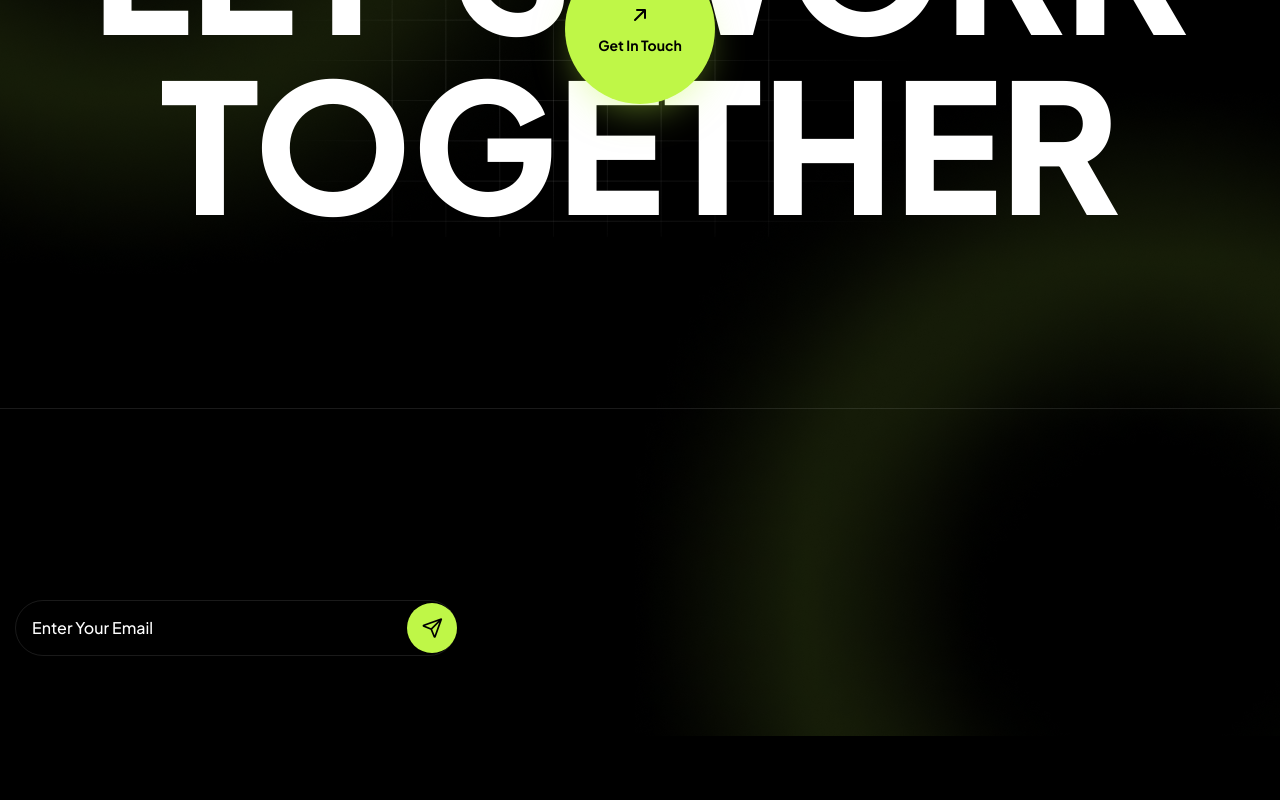
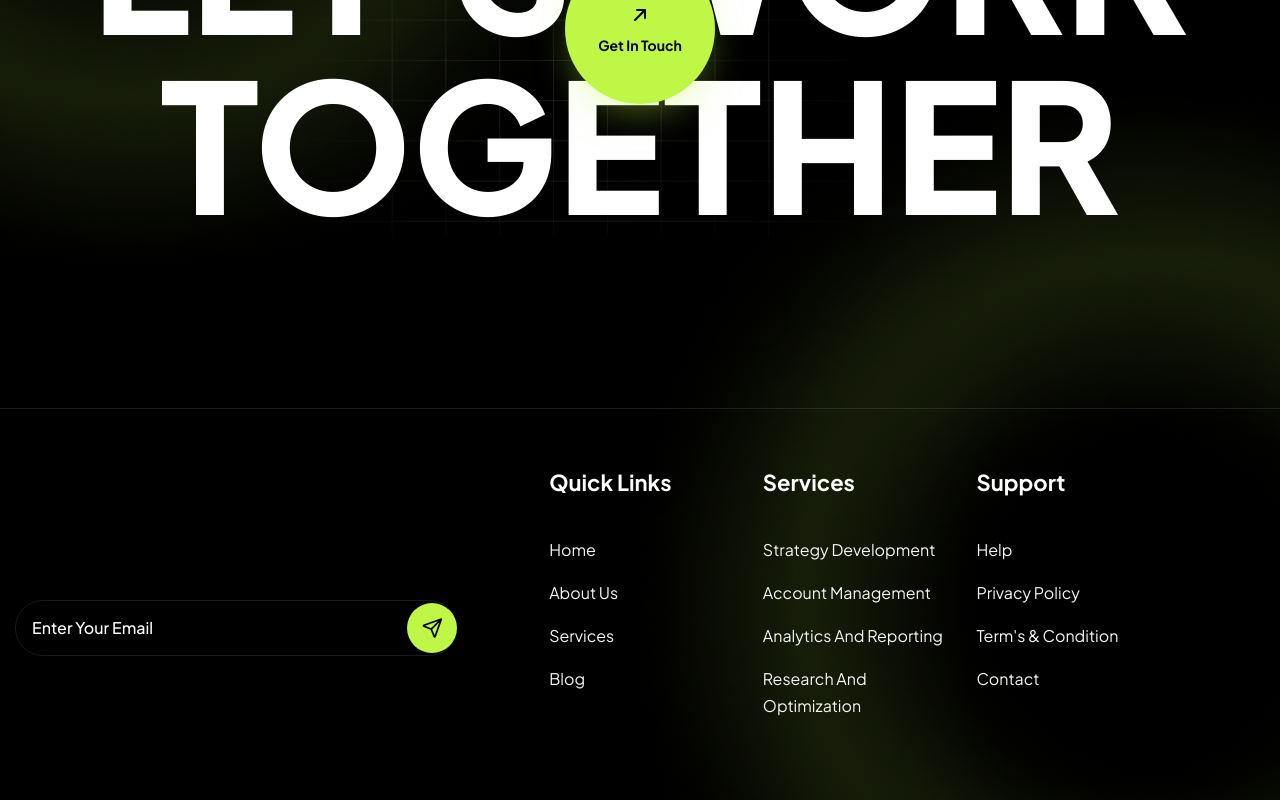
Before and after one commit to Jisap/vite-truesocial2, a React (Vite) app: page / in a window 1280 px wide. Shown: the part 10700-11500 px from the top of the page. Before the commit the page ends 11436 px from the top, so only its background shows below. Built offline with nearby package versions, Linux system fonts and the light colour scheme.

Commit message:
feat: implement footer component with collaborative CTA and link columns

```diff
--- a/src/components/layout/Footer.jsx
+++ b/src/components/layout/Footer.jsx
@@ -2,6 +2,7 @@ import { Link } from "react-router-dom"
 import { footerLinks, footerSocialLinks } from "@/data/footer"
 import { siteConfig } from "../../data/siteConfig"
 import SectionTitle from "../ui/SectionTitle"
+import FooterColumn from "../ui/FooterColumn"
 
 const Footer = () => {
   return (
@@ -85,6 +86,22 @@ const Footer = () => {
                   </button>
                 </form>
               </div>
+
+              <FooterColumn
+                title="Quick Links"
+                links={footerLinks.quickLinks}
+                className="md:col-span-4 lg:col-span-2"
+              />
+              <FooterColumn
+                title="Services"
+                links={footerLinks.services}
+                className="md:col-span-4 lg:col-span-2"
+              />
+              <FooterColumn
+                title="Support"
+                links={footerLinks.support}
+                className="md:col-span-4 lg:col-span-2"
+              />
             </div>
           </div>
         </div>
--- /dev/null
+++ b/src/components/ui/FooterColumn.jsx
@@ -0,0 +1,28 @@
+import React from 'react'
+import { Link } from 'react-router-dom'
+
+const FooterColumn = ({ title, links, className }) => {
+  return (
+    <div className={className}>
+      <h3 className='mb-10 text-[22px] font-bold text-primary capitalize'>
+        {title}
+      </h3>
+
+      <ul className='m-0 list-none p-0'>
+        {links?.map((link) => (
+          <li key={link.label} className='mb-4 last:mb-0'>
+            <Link
+              to={link.href}
+              className='group relative inline-block text-base leading-[1.7em] text-body capitalize transition-colors duration-300 hover:text-accent'
+            >
+              {link.label}
+              <span className='absolute -bottom-0.5 left-0 h-px w-0 bg-accent transition-all duration-300 ease-out group-hover:w-full' />
+            </Link>
+          </li>
+        ))}
+      </ul>
+    </div>
+  )
+}
+
+export default FooterColumn
```
